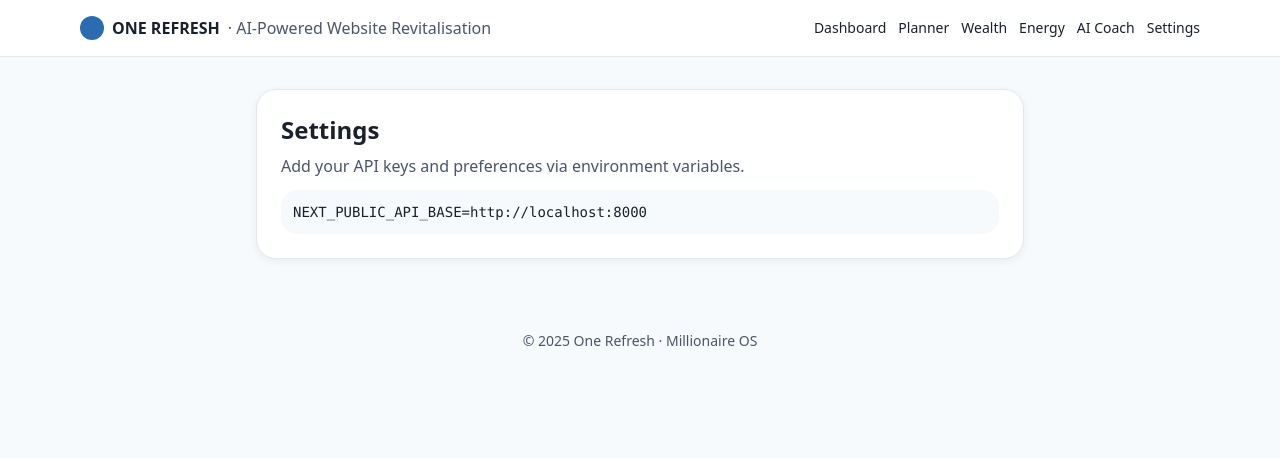
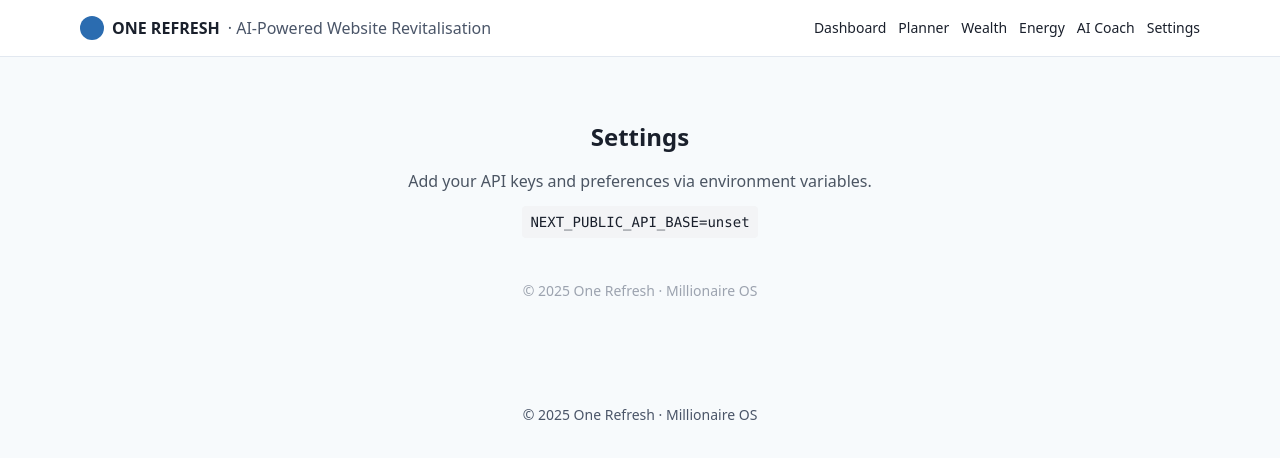
Before and after one commit to fayazm29/millionaire-os-mvp, a Next.js app in the folder frontend/: page /settings in a window 1280 px wide. Shown: the top 458 px of the page. Built offline with nearby package versions, Linux system fonts and the light colour scheme; no server answers.

Commit message:
Fix: move Settings page into routes group

```diff
--- a/frontend/app/(routes)/settings/page.tsx
+++ b/frontend/app/(routes)/settings/page.tsx
@@ -1,11 +1,31 @@
-export default function Settings(){
+'use client';
+
+export default function SettingsPage() {
+  const isProd = process.env.NODE_ENV === 'production';
+  const apiBase = process.env.NEXT_PUBLIC_API_BASE;
+
   return (
-    <div className="card p-6 max-w-3xl mx-auto">
-      <h1 className="text-2xl font-semibold mb-2">Settings</h1>
-      <p className="text-muted">Add your API keys and preferences via environment variables.</p>
-      <pre className="bg-soft p-3 rounded-xl mt-3 text-sm">
-NEXT_PUBLIC_API_BASE=http://localhost:8000
-      </pre>
-    </div>
-  )
+    <main className="p-8 text-center">
+      <h1 className="text-2xl font-bold mb-4">Settings</h1>
+
+      {isProd ? (
+        <p className="text-gray-600">
+          Environment variables are securely configured.
+        </p>
+      ) : (
+        <>
+          <p className="text-gray-600 mb-4">
+            Add your API keys and preferences via environment variables.
+          </p>
+          <code className="bg-gray-100 p-2 rounded text-sm">
+            NEXT_PUBLIC_API_BASE={apiBase}
+          </code>
+        </>
+      )}
+
+      <footer className="mt-12 text-gray-400 text-sm">
+        © 2025 One Refresh · Millionaire OS
+      </footer>
+    </main>
+  );
 }
--- a/frontend/app/settings/page.tsx
+++ /dev/null
@@ -1,31 +0,0 @@
-'use client';
-
-export default function SettingsPage() {
-  const isProd = process.env.NODE_ENV === 'production';
-  const apiBase = process.env.NEXT_PUBLIC_API_BASE;
-
-  return (
-    <main className="p-8 text-center">
-      <h1 className="text-2xl font-bold mb-4">Settings</h1>
-
-      {isProd ? (
-        <p className="text-gray-600">
-          Environment variables are securely configured.
-        </p>
-      ) : (
-        <>
-          <p className="text-gray-600 mb-4">
-            Add your API keys and preferences via environment variables.
-          </p>
-          <code className="bg-gray-100 p-2 rounded text-sm">
-            NEXT_PUBLIC_API_BASE={apiBase}
-          </code>
-        </>
-      )}
-
-      <footer className="mt-12 text-gray-400 text-sm">
-        © 2025 One Refresh · Millionaire OS
-      </footer>
-    </main>
-  );
-}
```
